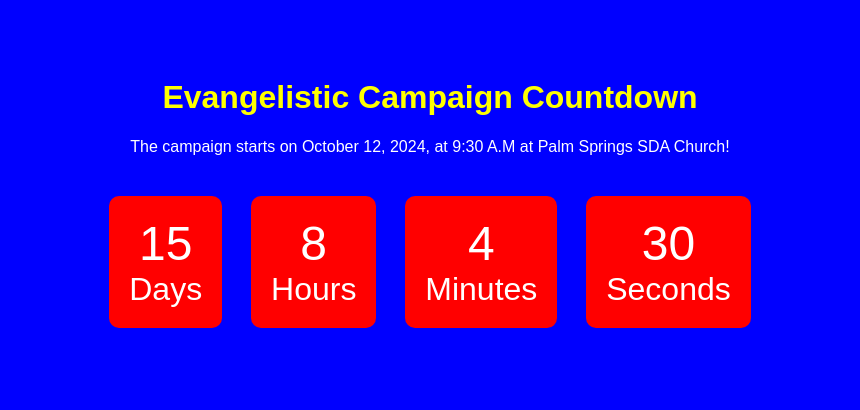
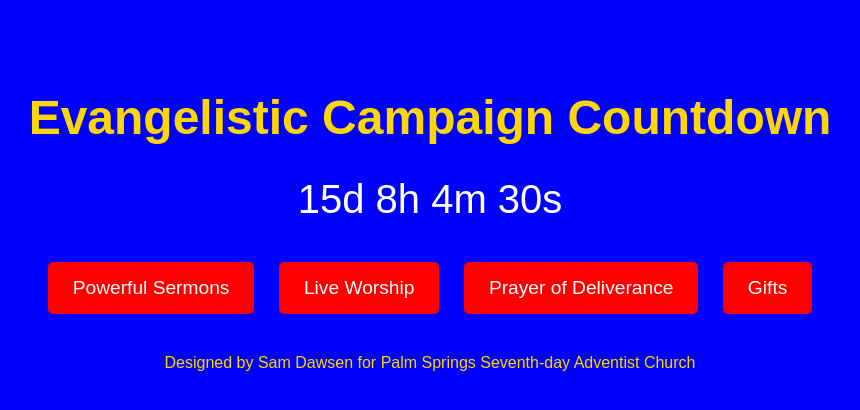
Before and after one commit to Dawsensam-App/Evangelistic-Campaign, a plain HTML site: page index.html in a window 1280 px wide. Shown: the whole page, without its empty margins (210-1070 px from the left). Drawn offline with Linux system fonts and the light colour scheme.

Commit message:
Update index.html

```diff
--- a/index.html
+++ b/index.html
@@ -3,84 +3,88 @@
 <head>
     <meta charset="UTF-8">
     <meta name="viewport" content="width=device-width, initial-scale=1.0">
-    <title>Evangelistic Campaign Countdown</title>
+    <title>Countdown to Evangelistic Campaign</title>
     <style>
         body {
-            background-color: #0000FF; /* Blue */
-            color: #FFFFFF; /* White */
+            background-color: #0000FF; /* Blue background */
+            color: white;
             font-family: Arial, sans-serif;
             text-align: center;
             padding: 50px;
         }
+
         h1 {
-            color: #FFFF00; /* Yellow */
+            color: #FFD700; /* Yellow text */
+            font-size: 3em;
         }
-        .countdown-container {
-            font-size: 2em;
+
+        #countdown {
+            font-size: 2.5em;
+            margin-bottom: 30px;
+        }
+
+        button {
+            background-color: #FF0000; /* Red buttons */
+            color: white;
+            border: none;
+            padding: 15px 25px;
+            font-size: 1.2em;
+            margin: 10px;
+            cursor: pointer;
+            border-radius: 5px;
+        }
+
+        button:hover {
+            background-color: #FF6347; /* Lighter red on hover */
+        }
+
+        .footer {
             margin-top: 30px;
-        }
-        .time-box {
-            display: inline-block;
-            padding: 20px;
-            background-color: #FF0000; /* Red */
-            border-radius: 10px;
-            margin: 10px;
-        }
-        .time-box span {
-            display: block;
-            font-size: 1.5em;
+            font-size: 1em;
+            color: #FFD700; /* Yellow footer text */
         }
     </style>
 </head>
 <body>
+
     <h1>Evangelistic Campaign Countdown</h1>
-    <p>The campaign starts on October 12, 2024, at 9:30 A.M at Palm Springs SDA Church!</p>
-    <div class="countdown-container">
-        <div class="time-box">
-            <span id="days"></span>
-            Days
-        </div>
-        <div class="time-box">
-            <span id="hours"></span>
-            Hours
-        </div>
-        <div class="time-box">
-            <span id="minutes"></span>
-            Minutes
-        </div>
-        <div class="time-box">
-            <span id="seconds"></span>
-            Seconds
-        </div>
+
+    <div id="countdown"></div>
+
+    <button>Powerful Sermons</button>
+    <button>Live Worship</button>
+    <button>Prayer of Deliverance</button>
+    <button>Gifts</button>
+
+    <div class="footer">
+        Designed by Sam Dawsen for Palm Springs Seventh-day Adventist Church
     </div>
 
     <script>
-        // Set the event date and time
-        const eventDate = new Date("October 12, 2024 09:30:00").getTime();
+        // Set the date for the campaign
+        var eventDate = new Date("October 12, 2024 09:30:00").getTime();
 
-        // Update the countdown every second
-        const countdownInterval = setInterval(function() {
-            const now = new Date().getTime();
-            const timeLeft = eventDate - now;
+        // Update the countdown every 1 second
+        var countdownFunction = setInterval(function() {
+            var now = new Date().getTime();
+            var timeLeft = eventDate - now;
 
-            // Time calculations for days, hours, minutes, and seconds
-            const days = Math.floor(timeLeft / (1000 * 60 * 60 * 24));
-            const hours = Math.floor((timeLeft % (1000 * 60 * 60 * 24)) / (1000 * 60 * 60));
-            const minutes = Math.floor((timeLeft % (1000 * 60 * 60)) / (1000 * 60));
-            const seconds = Math.floor((timeLeft % (1000 * 60)) / 1000);
+            // Time calculations for days, hours, minutes and seconds
+            var days = Math.floor(timeLeft / (1000 * 60 * 60 * 24));
+            var hours = Math.floor((timeLeft % (1000 * 60 * 60 * 24)) / (1000 * 60 * 60));
+            var minutes = Math.floor((timeLeft % (1000 * 60 * 60)) / (1000 * 60));
+            var seconds = Math.floor((timeLeft % (1000 * 60)) / 1000);
 
-            // Display the result in the appropriate elements
-            document.getElementById("days").innerHTML = days;
-            document.getElementById("hours").innerHTML = hours;
-            document.getElementById("minutes").innerHTML = minutes;
-            document.getElementById("seconds").innerHTML = seconds;
+            // Display the result in the countdown div
+            document.getElementById("countdown").innerHTML = days + "d " + hours + "h " + minutes + "m " + seconds + "s ";
 
-            // If the countdown is over, display a message
+            // If the countdown is finished, display a message
             if (timeLeft < 0) {
-                clearInterval(countdownInterval);
-                document.querySelector(".countdown-container").innerHTML = "<h2>The Evangelistic Campaign has started!</h2>";
+                clearInterval(countdownFunction);
+                document.getElementById("countdown").innerHTML = "The Event Has Started!";
             }
         }, 1000);
     </script>
+
 </body>
 </html>
```
